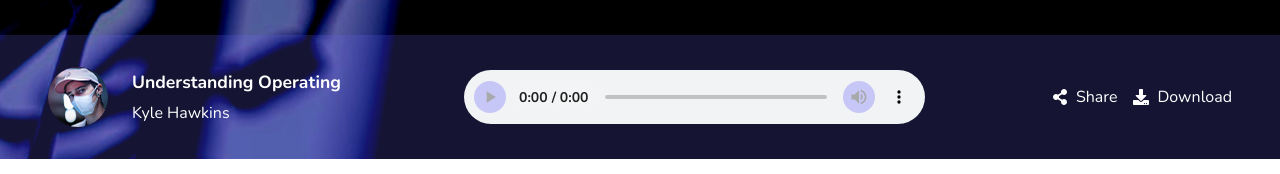
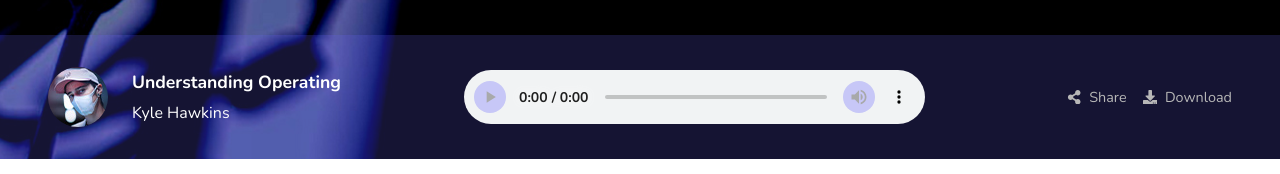
Before and after one commit to zacharymillerm/ultrapod, a React (Create React App) app: page / in a window 1280 px wide. Shown: the part 697-871 px from the top of the page. Built offline with nearby package versions, Linux system fonts and the light colour scheme; the HTML template or start-up script is replaced by a standard one.

Commit message:
Added download feature to the audio

```diff
--- a/src/App.css
+++ b/src/App.css
@@ -2,7 +2,6 @@
 	margin: 0;
 	padding: 0;
 	font-family: "Nunito", sans-serif;
-	/* color: rgb(0, 0, 0); */
 }
 
 .nav {
--- a/src/components/Audio.js
+++ b/src/components/Audio.js
@@ -1,7 +1,6 @@
 import React from "react";
 import styled from "styled-components"
 import { screens } from "../data/Screens";
-import { Link } from "react-router-dom";
 import { FaShareAlt, FaDownload } from "react-icons/fa";
 
 // Styles
@@ -21,7 +20,7 @@ const AudioLinks = styled.div`
 		margin-top: 2rem;
 	}
 `;
-const AudioLink = styled(Link)`
+const AudioLink = styled.a`
 	text-decoration: none;
 	color: #b7b7b7;
 	font-size: 90%;
@@ -43,7 +42,7 @@ const Audio = ({music}) => {
 					<FaShareAlt />
 					<AudioLinkName>Share</AudioLinkName>
 				</AudioLink>
-				<AudioLink to=''>
+				<AudioLink href={music} download="Podcast audio">
 					<FaDownload />
 					<AudioLinkName>Download</AudioLinkName>
 				</AudioLink>
--- a/src/components/HeroAudio.js
+++ b/src/components/HeroAudio.js
@@ -1,10 +1,9 @@
 import React from "react";
-import { Link } from "react-router-dom";
 import styled from "styled-components"
-import { FaShareAlt, FaDownload } from "react-icons/fa";
 import Music1 from "../music-files/1.mp3";
 import HeroArtist from "../img/hero/hero-track.jpg";
 import { screens } from "../data/Screens";
+import Audio from "./Audio";
 
 // Styles
 const AudioContent = styled.div`
@@ -54,34 +53,6 @@ const DescTitle = styled.div`
 `;
 const DescName = styled.div``;
 
-const AudioPlayer = styled.div`
-	display: flex;
-	align-items: center;
-	justify-content: space-between;
-	width: 100%;
-	@media ${screens.tabletS} {
-		flex-direction: column;
-		align-items: flex-start;
-	}
-`;
-const AudioLinks = styled.div`
-	display: flex;
-	@media ${screens.tabletS} {
-		margin-top: 2rem;
-	}
-`;
-const AudioLink = styled(Link)`
-	text-decoration: none;
-	color: #fff;
-	margin-left: 1rem;
-	display: flex;
-	align-items: center;
-`;
-
-const AudioLinkName = styled.p`
-	margin-left: 0.5rem;
-`;
-
 const HeroAudio = ({color}) => {
 	return (
 		<AudioContent>
@@ -93,19 +64,7 @@ const HeroAudio = ({color}) => {
 						<DescName>Kyle Hawkins</DescName>
 					</ArtistDesc>
 				</Artist>
-				<AudioPlayer>
-					<audio src={Music1} controls className='audio-book'></audio>
-					<AudioLinks>
-						<AudioLink to=''>
-							<FaShareAlt />
-							<AudioLinkName>Share</AudioLinkName>
-						</AudioLink>
-						<AudioLink to=''>
-							<FaDownload />
-							<AudioLinkName>Download</AudioLinkName>
-						</AudioLink>
-					</AudioLinks>
-				</AudioPlayer>
+				<Audio music={Music1} />
 			</AudioContainer>
 		</AudioContent>
 	);
```
